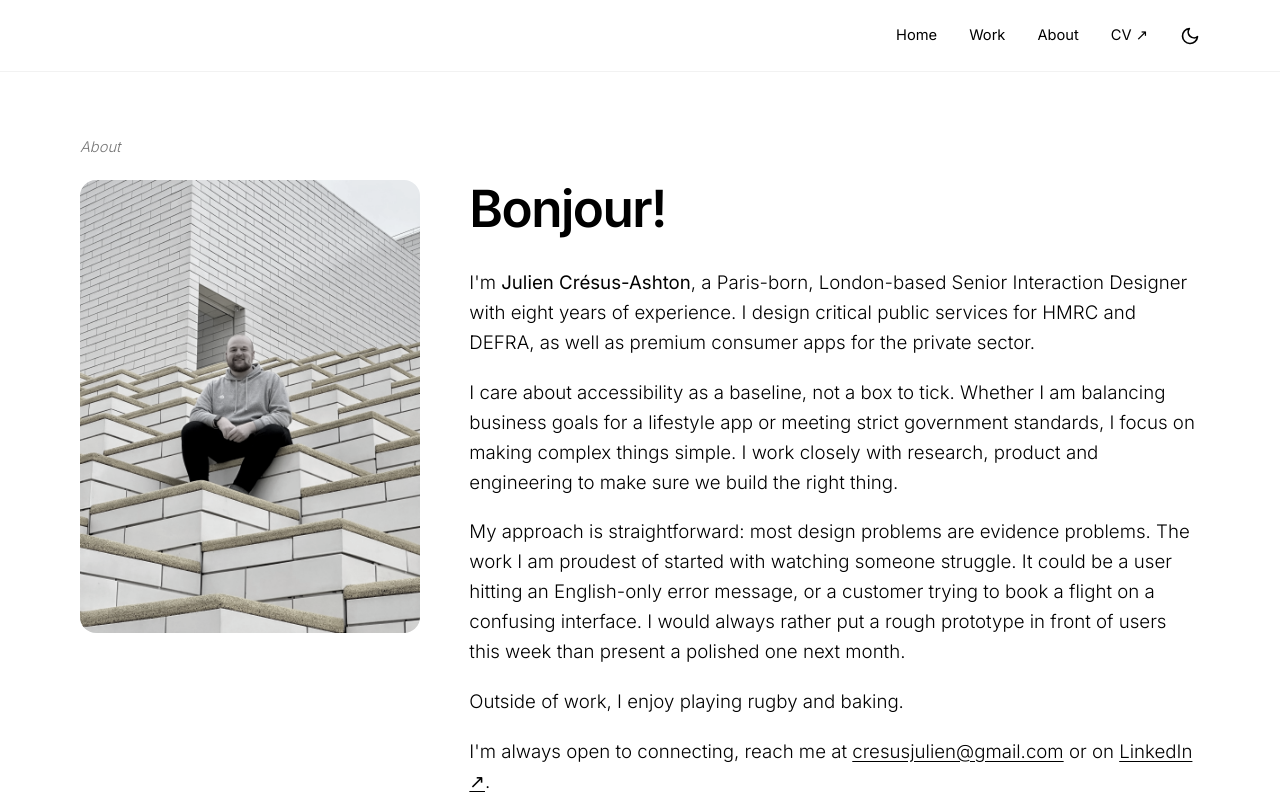
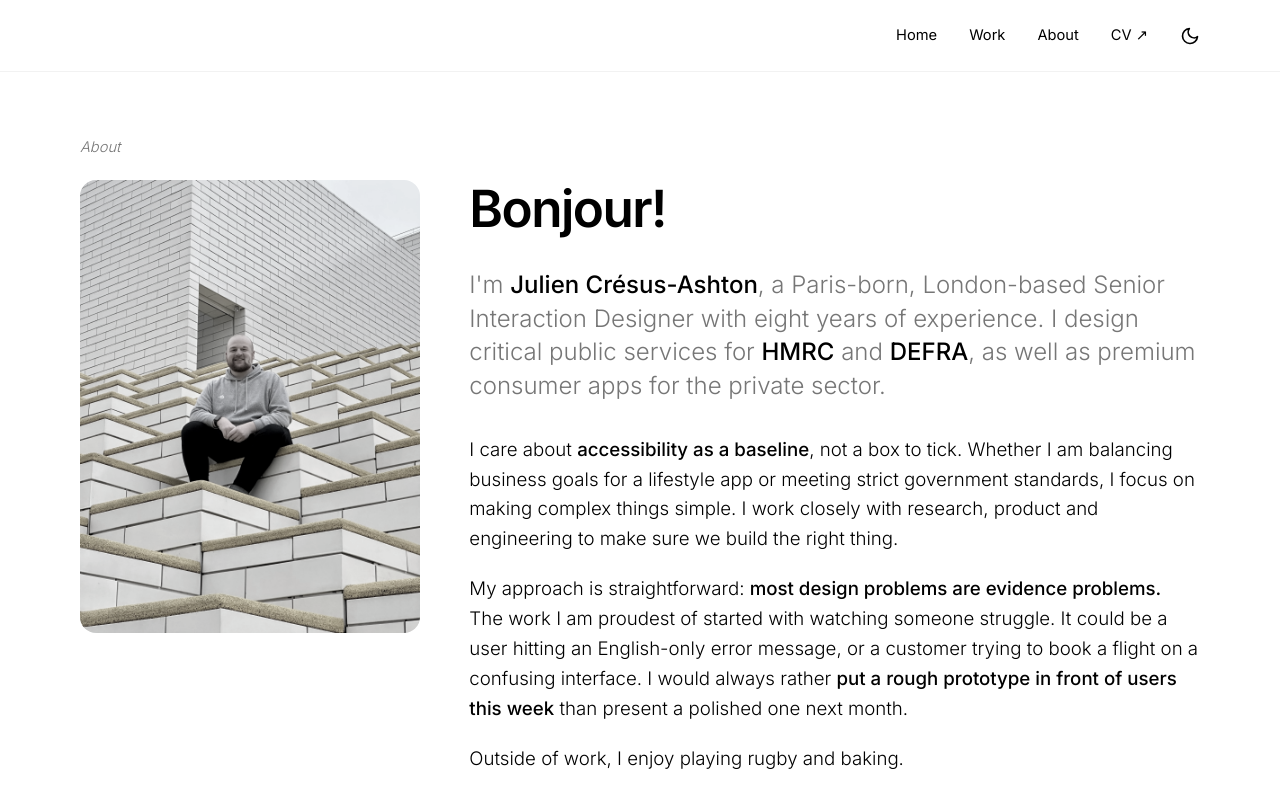
Before and after one commit to julcresus/julcresus.github.io, a React (Create React App) app: page /aboutme in a window 1280 px wide. Shown: the top 798 px of the page. Built offline with nearby package versions, Linux system fonts and the light colour scheme; no server answers.

Commit message:
Add editorial typographic contrast to About page

```diff
--- a/src/App.css
+++ b/src/App.css
@@ -320,6 +320,7 @@ a {
   max-width: 340px;
   filter: grayscale(80%);
   border-radius: 16px;
+  margin-bottom: 24px;
   display: block;
   transition: filter 0.4s ease, transform 0.4s ease;
 }
@@ -329,8 +330,21 @@ a {
   transform: translateY(-4px);
 }
 
+.about-lead {
+  font-size: clamp(14pt, 2vw, 18pt);
+  line-height: 1.4;
+  color: var(--muted);
+  margin-bottom: 32px;
+}
+
+.fg-strong {
+  font-weight: 500;
+  color: var(--fg);
+}
+
 .about-text {
-  font-family: var(--font-serif);
+  padding-bottom: 48px;
+  font-family: var(--font-sans);
   font-size: clamp(12pt, 1.5vw, 14pt);
   line-height: 1.6;
   color: var(--fg);
--- a/src/pages/about/aboutme.js
+++ b/src/pages/about/aboutme.js
@@ -19,14 +19,14 @@ function AboutMe() {
         </Col>
         <Col xs={12} sm={8} md={8} className="about-text">
           <h1 className="project-title">Bonjour!</h1>
-          <p>
-            I'm <strong>Julien Crésus-Ashton</strong>, a Paris-born, London-based Senior Interaction Designer with eight years of experience. I design critical public services for HMRC and DEFRA, as well as premium consumer apps for the private sector.
+          <p className="about-lead">
+            I'm <strong className="fg-strong">Julien Crésus-Ashton</strong>, a Paris-born, London-based Senior Interaction Designer with eight years of experience. I design critical public services for <strong className="fg-strong">HMRC</strong> and <strong className="fg-strong">DEFRA</strong>, as well as premium consumer apps for the private sector.
           </p>
           <p>
-            I care about accessibility as a baseline, not a box to tick. Whether I am balancing business goals for a lifestyle app or meeting strict government standards, I focus on making complex things simple. I work closely with research, product and engineering to make sure we build the right thing.
+            I care about <strong className="fg-strong">accessibility as a baseline</strong>, not a box to tick. Whether I am balancing business goals for a lifestyle app or meeting strict government standards, I focus on making complex things simple. I work closely with research, product and engineering to make sure we build the right thing.
           </p>
           <p>
-            My approach is straightforward: most design problems are evidence problems. The work I am proudest of started with watching someone struggle. It could be a user hitting an English-only error message, or a customer trying to book a flight on a confusing interface. I would always rather put a rough prototype in front of users this week than present a polished one next month.
+            My approach is straightforward: <strong className="fg-strong">most design problems are evidence problems.</strong> The work I am proudest of started with watching someone struggle. It could be a user hitting an English-only error message, or a customer trying to book a flight on a confusing interface. I would always rather <strong className="fg-strong">put a rough prototype in front of users this week</strong> than present a polished one next month.
           </p>
           <p>
             Outside of work, I enjoy playing rugby and baking.
```
